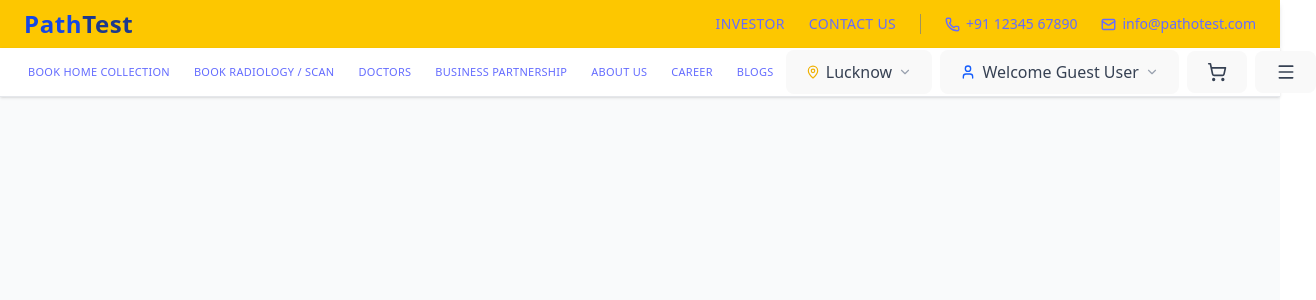
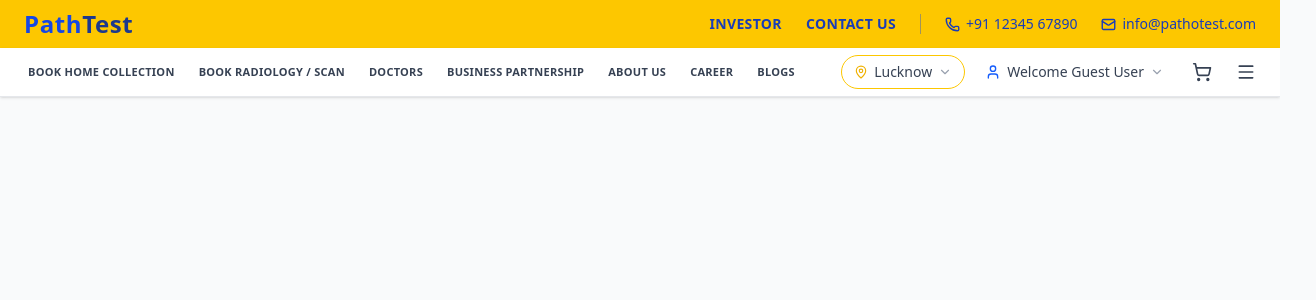
Before and after one commit to praakhartripathi/Pathotest, a React app in the folder frontend/: page / in a window 1280 px wide. Shown: the top 300 px of the page, 1316 px wide, since content can reach past the window. Built offline with nearby package versions, Linux system fonts and the light colour scheme; the HTML template or start-up script is replaced by a standard one.

Commit message:
fix: remove Vite dark-mode CSS overrides causing black navbar buttons

```diff
--- a/frontend/src/index.css
+++ b/frontend/src/index.css
@@ -1,73 +1,20 @@
 @import "tailwindcss";
 
+/* ── Global resets ─────────────────────────────────────────── */
 :root {
   font-family: system-ui, Avenir, Helvetica, Arial, sans-serif;
-  line-height: 1.5;
-  font-weight: 400;
-
-  color-scheme: light dark;
-  color: rgba(255, 255, 255, 0.87);
-  background-color: #242424;
-
   font-synthesis: none;
   text-rendering: optimizeLegibility;
   -webkit-font-smoothing: antialiased;
   -moz-osx-font-smoothing: grayscale;
 }
 
-a {
-  font-weight: 500;
-  color: #646cff;
-  text-decoration: inherit;
-}
-
-a:hover {
-  color: #535bf2;
-}
-
 body {
   margin: 0;
   min-width: 320px;
   min-height: 100vh;
+  background-color: #f9fafb;
+  color: #111827;
 }
 
-h1 {
-  font-size: 3.2em;
-  line-height: 1.1;
-}
-
-button {
-  border-radius: 8px;
-  border: 1px solid transparent;
-  padding: 0.6em 1.2em;
-  font-size: 1em;
-  font-weight: 500;
-  font-family: inherit;
-  background-color: #1a1a1a;
-  cursor: pointer;
-  transition: border-color 0.25s;
-}
-
-button:hover {
-  border-color: #646cff;
-}
-
-button:focus,
-button:focus-visible {
-  outline: 4px auto -webkit-focus-ring-color;
-}
-
-@media (prefers-color-scheme: light) {
-  :root {
-    color: #213547;
-    background-color: #ffffff;
-  }
-
-  a:hover {
-    color: #747bff;
-  }
-
-  button {
-    background-color: #f9f9f9;
-  }
-}
+/* Let Tailwind control all button, a, h1 styles */
```
